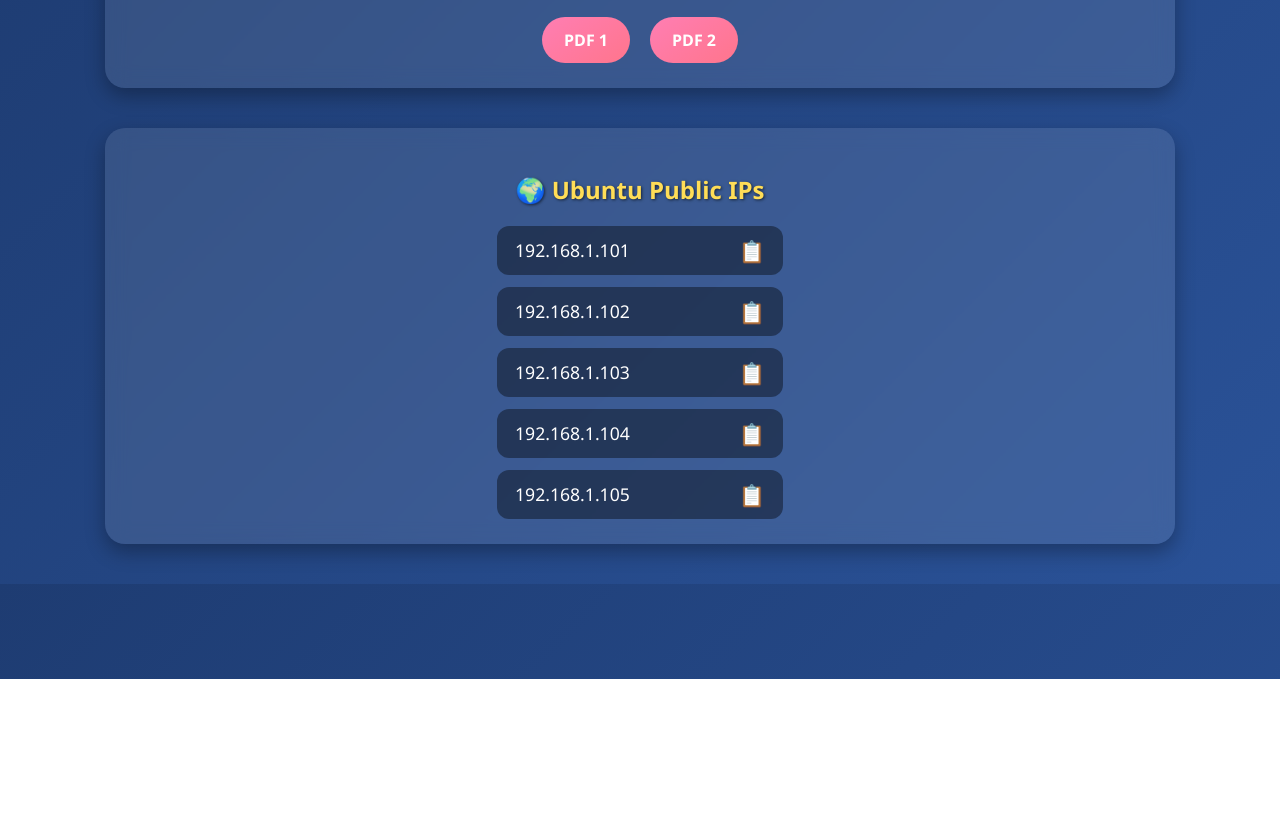
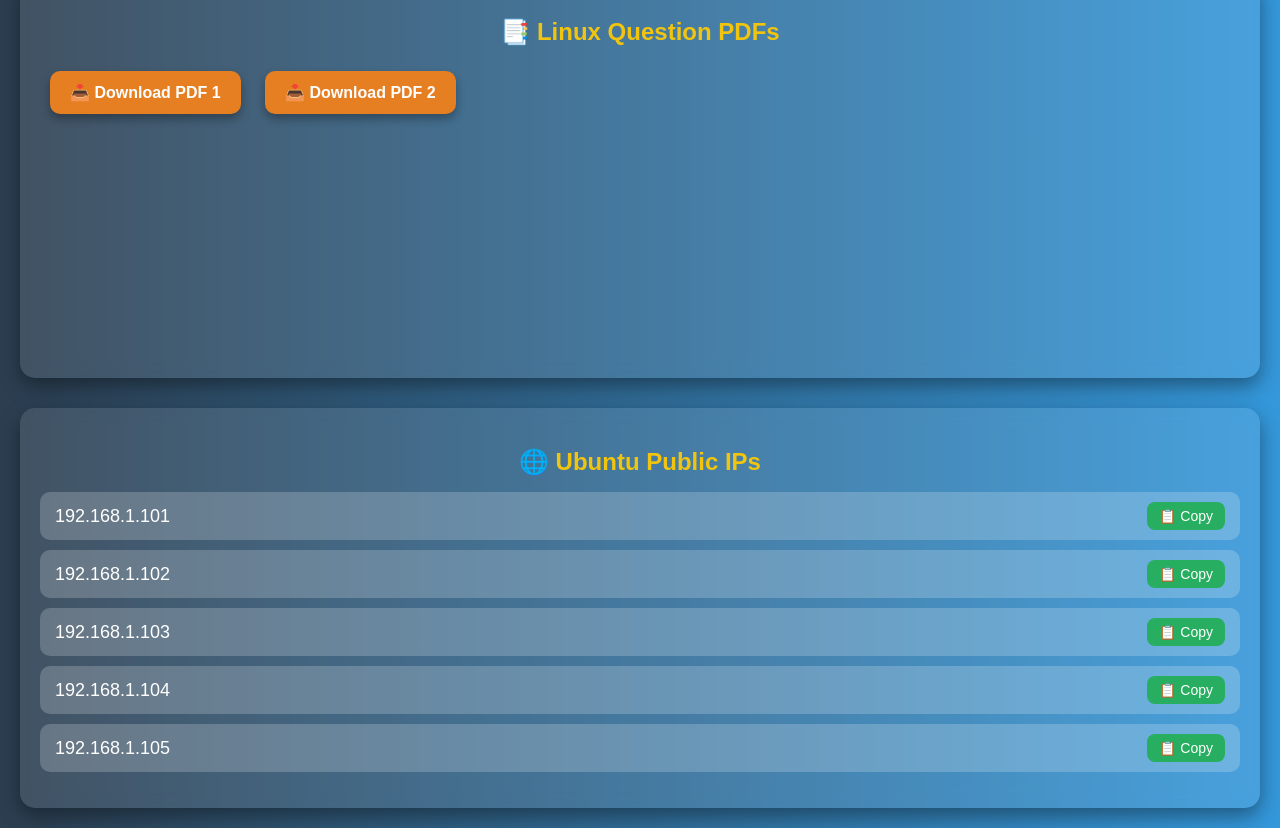
Before and after one commit to rajendra0968jangid/notes, a plain HTML site: page index.html in a window 1280 px wide. Shown: the part 121-949 px from the top of the page. Before the commit the page ends 800 px from the top, so only its background shows below. Drawn offline with Linux system fonts and the light colour scheme.

Commit message:
Update index.html

```diff
--- a/index.html
+++ b/index.html
@@ -2,136 +2,129 @@
 <html lang="en">
 <head>
   <meta charset="UTF-8">
-  <title>Notes Portal</title>
+  <title>Linux Resources</title>
   <style>
     body {
+      font-family: Arial, sans-serif;
       margin: 0;
-      padding: 0;
-      font-family: 'Segoe UI', Tahoma, Geneva, Verdana, sans-serif;
-      background: linear-gradient(135deg, #1e3c72, #2a5298);
-      color: #fff;
+      padding: 20px;
+      background: linear-gradient(to right, #2c3e50, #3498db);
+      color: white;
+    }
+
+    h1 {
+      text-align: center;
+      margin-bottom: 20px;
     }
 
     .container {
-      margin: 40px; /* ✅ Added margin for spacing */
-      display: flex;
-      flex-direction: column;
-      gap: 40px;
-      align-items: center;
+      display: grid;
+      grid-template-rows: 1fr 1fr;
+      gap: 30px;
     }
 
     .card {
       background: rgba(255, 255, 255, 0.1);
-      border-radius: 20px;
-      box-shadow: 0 8px 20px rgba(0,0,0,0.3);
-      padding: 25px;
-      width: 85%;
-      backdrop-filter: blur(10px);
-      transition: transform 0.3s ease, box-shadow 0.3s ease;
+      padding: 20px;
+      border-radius: 15px;
+      box-shadow: 0 8px 20px rgba(0,0,0,0.4);
+      backdrop-filter: blur(8px);
+      transition: transform 0.3s;
     }
 
     .card:hover {
-      transform: translateY(-8px) scale(1.02);
-      box-shadow: 0 12px 25px rgba(0,0,0,0.5);
+      transform: translateY(-5px) scale(1.02);
     }
 
-    h2 {
-      margin-bottom: 20px;
+    .card h2 {
+      margin-bottom: 15px;
       text-align: center;
-      color: #ffdd57;
-      text-shadow: 1px 1px 3px rgba(0,0,0,0.6);
+      color: #f1c40f;
     }
 
-    .links {
-      display: flex;
-      justify-content: center;
-      gap: 20px;
-      flex-wrap: wrap;
+    .pdf-links a {
+      display: inline-block;
+      margin: 10px;
+      padding: 12px 20px;
+      background: #e67e22;
+      color: white;
+      border-radius: 10px;
+      text-decoration: none;
+      font-weight: bold;
+      box-shadow: 0 5px 10px rgba(0,0,0,0.3);
+      transition: background 0.3s;
     }
 
-    .link-btn {
-      background: linear-gradient(145deg, #ff7eb3, #ff758c);
-      border: none;
-      padding: 12px 22px;
-      border-radius: 50px;
-      color: white;
-      font-weight: bold;
-      text-decoration: none;
-      transition: transform 0.2s, box-shadow 0.2s;
-    }
-
-    .link-btn:hover {
-      transform: scale(1.1);
-      box-shadow: 0 5px 15px rgba(0,0,0,0.4);
+    .pdf-links a:hover {
+      background: #d35400;
     }
 
     .ip-list {
-      display: flex;
-      flex-direction: column;
-      gap: 12px;
-      align-items: center;
+      list-style: none;
+      padding: 0;
     }
 
-    .ip-box {
-      background: rgba(0, 0, 0, 0.4);
-      padding: 10px 18px;
-      border-radius: 12px;
-      font-size: 1.1em;
+    .ip-item {
+      background: rgba(255,255,255,0.2);
+      margin: 10px 0;
+      padding: 10px 15px;
+      border-radius: 10px;
       display: flex;
+      justify-content: space-between;
       align-items: center;
-      justify-content: space-between;
-      width: 250px;
-      cursor: pointer;
-      transition: background 0.3s ease;
-    }
-
-    .ip-box:hover {
-      background: rgba(0, 0, 0, 0.6);
+      font-size: 18px;
     }
 
     .copy-btn {
-      margin-left: 12px;
       cursor: pointer;
-      font-size: 1.2em;
-      color: #ffdd57;
-      transition: transform 0.2s;
+      padding: 6px 12px;
+      background: #27ae60;
+      color: white;
+      border: none;
+      border-radius: 8px;
+      font-size: 14px;
+      transition: background 0.3s;
     }
 
     .copy-btn:hover {
-      transform: scale(1.3);
+      background: #1e8449;
     }
   </style>
 </head>
 <body>
+
+  <h1>📘 Linux Study Resources</h1>
+
   <div class="container">
-    <!-- Row 1: PDFs -->
+    <!-- First Row: Question PDFs -->
     <div class="card">
-      <h2>📘 Download Linux Course PDFs</h2>
-      <div class="links">
-        <a href="https://www.linkedin.com/posts/rajendra0968jangid_linux-basic-course-1-activity-7357776278881513473-16Mu?utm_source=social_share_send&utm_medium=member_desktop_web&rcm=ACoAAD5K7oEBQzR2beHeQPo0c2_b35huAxmtw10" class="link-btn">PDF 1</a>
-        <a href="https://www.linkedin.com/posts/rajendra0968jangid_linux-basic-course-activity-7362905669772996609-G2CH?utm_source=social_share_send&utm_medium=member_desktop_web&rcm=ACoAAD5K7oEBQzR2beHeQPo0c2_b35huAxmtw10" class="link-btn">PDF 2</a>
+      <h2>📑 Linux Question PDFs</h2>
+      <div class="pdf-links">
+        <a href="https://www.linkedin.com/posts/rajendra0968jangid_linux-basic-course-1-activity-7357776278881513473-16Mu" target="_blank">📥 Download PDF 1</a>
+        <a href="https://www.linkedin.com/posts/rajendra0968jangid_linux-basic-course-activity-7362905669772996609-G2CH" target="_blank">📥 Download PDF 2</a>
       </div>
     </div>
 
-    <!-- Row 2: Public IPs -->
+    <!-- Second Row: Public IPs -->
     <div class="card">
-      <h2>🌍 Ubuntu Public IPs</h2>
-      <div class="ip-list">
-        <div class="ip-box">192.168.1.101 <span class="copy-btn" onclick="copyToClipboard('192.168.1.101')">📋</span></div>
-        <div class="ip-box">192.168.1.102 <span class="copy-btn" onclick="copyToClipboard('192.168.1.102')">📋</span></div>
-        <div class="ip-box">192.168.1.103 <span class="copy-btn" onclick="copyToClipboard('192.168.1.103')">📋</span></div>
-        <div class="ip-box">192.168.1.104 <span class="copy-btn" onclick="copyToClipboard('192.168.1.104')">📋</span></div>
-        <div class="ip-box">192.168.1.105 <span class="copy-btn" onclick="copyToClipboard('192.168.1.105')">📋</span></div>
-      </div>
+      <h2>🌐 Ubuntu Public IPs</h2>
+      <ul class="ip-list">
+        <li class="ip-item">192.168.1.101 <button class="copy-btn" onclick="copyIP('192.168.1.101')">📋 Copy</button></li>
+        <li class="ip-item">192.168.1.102 <button class="copy-btn" onclick="copyIP('192.168.1.102')">📋 Copy</button></li>
+        <li class="ip-item">192.168.1.103 <button class="copy-btn" onclick="copyIP('192.168.1.103')">📋 Copy</button></li>
+        <li class="ip-item">192.168.1.104 <button class="copy-btn" onclick="copyIP('192.168.1.104')">📋 Copy</button></li>
+        <li class="ip-item">192.168.1.105 <button class="copy-btn" onclick="copyIP('192.168.1.105')">📋 Copy</button></li>
+      </ul>
     </div>
   </div>
 
   <script>
-    function copyToClipboard(ip) {
+    function copyIP(ip) {
       navigator.clipboard.writeText(ip).then(() => {
-        alert(ip + " copied to clipboard!");
+        alert("✅ Copied: " + ip);
       });
     }
   </script>
+
 </body>
 </html>
```
